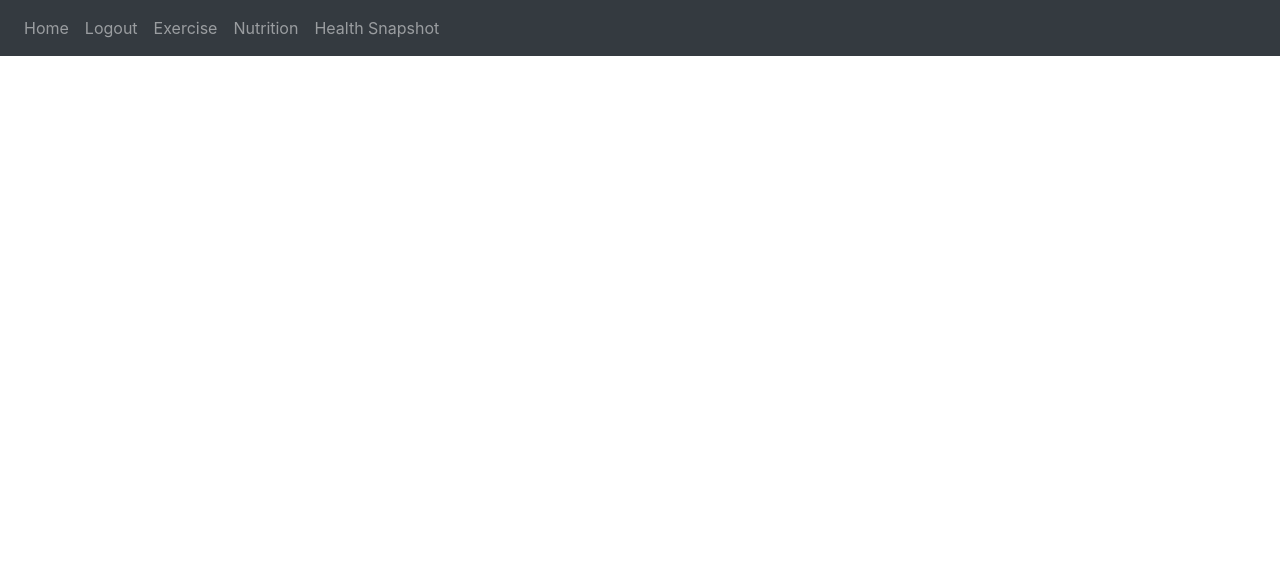
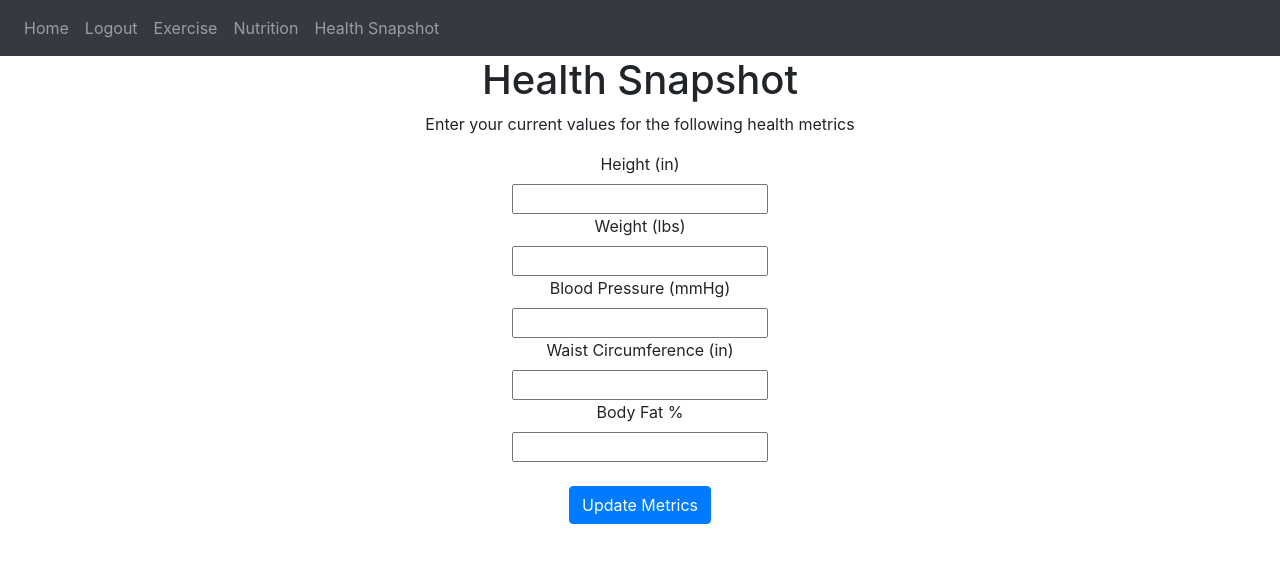
Before and after one commit to drewniman/CS361-health_tracker, a Flask app: page /health_snapshot in a window 1280 px wide. Shown: the top 563 px of the page. Run offline with Flask 2, Linux system fonts and the light colour scheme; a user stored in the database is signed in; some libraries are stand-ins or nearby versions.

Commit message:
added health snapshot page

```diff
--- a/website/templates/health_snapshot.html
+++ b/website/templates/health_snapshot.html
@@ -1,4 +1,32 @@
 {% extends "base.html" %} {% block title %}Health Snapshot{% endblock %}
 
 {% block content %}
+<div align="center">
+    <h1>Health Snapshot</h1>
+    <p>Enter your current values for the following health metrics</p>
+    <form method="POST">
+        <label for="height">Height (in)</label><br>
+        <input type="number" id="height" name="height"><br>
+
+        <label for="weight">Weight (lbs)</label><br>
+        <input type="number" id="weight" name="weight"><br>
+
+        <label for="blood_pressure">Blood Pressure (mmHg)</label><br>
+        <input type="number" id="blood_pressure" name="blood_pressure"><br>
+
+        <label for="waist">Waist Circumference (in)</label><br>
+        <input type="number" id="waist" name="waist"><br>
+
+        <label for="bf_percent">Body Fat %</label><br>
+        <input type="number" id="bf_percent" name="bf_percent"><br><br>
+
+        <!-- <label for="height">Height</label><br>
+        <input type="number" id="height" name="height">
+
+        <label for="height">Height</label><br>
+        <input type="number" id="height" name="height"> -->
+        <!-- <input type="submit" value="Submit"> -->
+        <button type="submit" class="btn btn-primary">Update Metrics</button>
+    </form>
+</div>
 {% endblock %}
--- a/website/templates/home.html
+++ b/website/templates/home.html
@@ -16,7 +16,7 @@
 </form> -->
 
 <h1 align="center">{{ user.first_name }}'s Dashboard</h1>
-<p align="center">Check out your workout for today, view your nutrition plan, or update your health metrics.</p>
+<p align="center">Check out your workout for today, view your nutrition plan, or update your health metrics</p>
 <div class="btn-group" align="center">
     <button class="btn btn-primary">Exercise</button>
     <button class="btn btn-primary">Nutrition</button>
--- a/website/views.py
+++ b/website/views.py
@@ -18,7 +18,9 @@ def exercise():
 def nutrition():
     return render_template("nutrition.html", user=current_user)
 
-@views.route('/health_snapshot')
+@views.route('/health_snapshot', methods=['GET', 'POST'])
 @login_required
 def health_snapshot():
+    if request.method == 'POST':
+        fd
     return render_template("health_snapshot.html", user=current_user)
```
